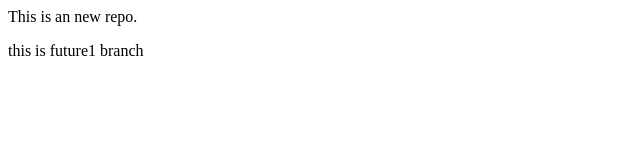
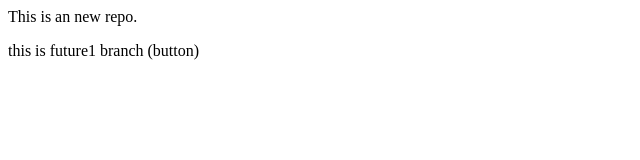
Before and after one commit to mirajsk2/localRepo, a plain HTML site: page index.html in a window 1280 px wide. Shown: the full height of the page, 0-640 px from the left. Drawn offline with Linux system fonts and the light colour scheme.

```diff
--- a/index.html
+++ b/index.html
@@ -1,3 +1,3 @@
 <p>This is an new repo.</p>
 
-<p>this is future1 branch</p>
+<p>this is future1 branch (button)</p>
```
